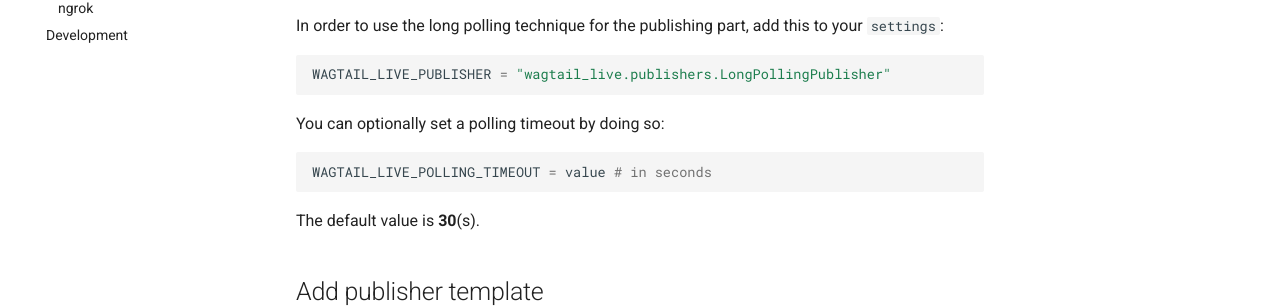
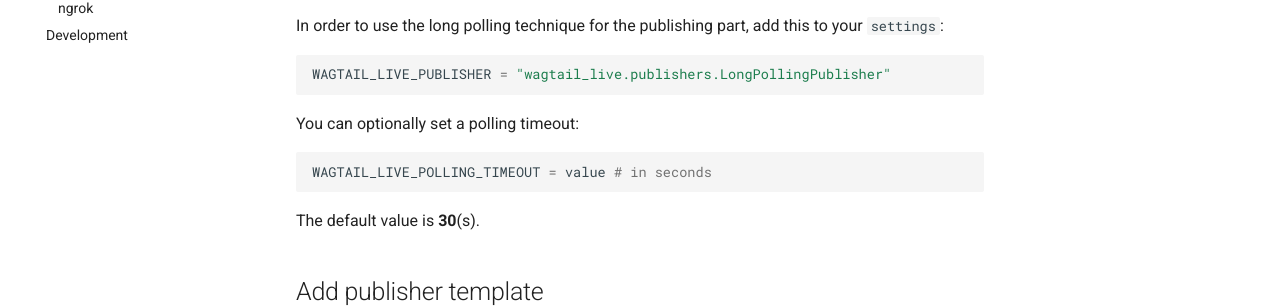
Before and after one commit to wagtail/wagtail-live, an MkDocs documentation site: the page built from docs/getting_started/setup_long_polling.md, in a window 1280 px wide. Shown: the part 283-591 px from the top of the page. Built offline with MkDocs 1.6.1 and Material for MkDocs 9.7.7, drawn with Linux system fonts in a browser that asks for light colours; comment, search, counter and statistics services are not loaded.

Commit message:
Update docs/getting_started/setup_long_polling.md
Co-authored-by: Tom Dyson <tom@torchbox.com>

````diff
--- a/docs/getting_started/setup_long_polling.md
+++ b/docs/getting_started/setup_long_polling.md
@@ -9,7 +9,7 @@ In order to use the long polling technique for the publishing part, add this to
 WAGTAIL_LIVE_PUBLISHER = "wagtail_live.publishers.LongPollingPublisher"
 ```
 
-You can optionally set a polling timeout by doing so:
+You can optionally set a polling timeout:
 ```python
 WAGTAIL_LIVE_POLLING_TIMEOUT = value # in seconds
 ```
````
